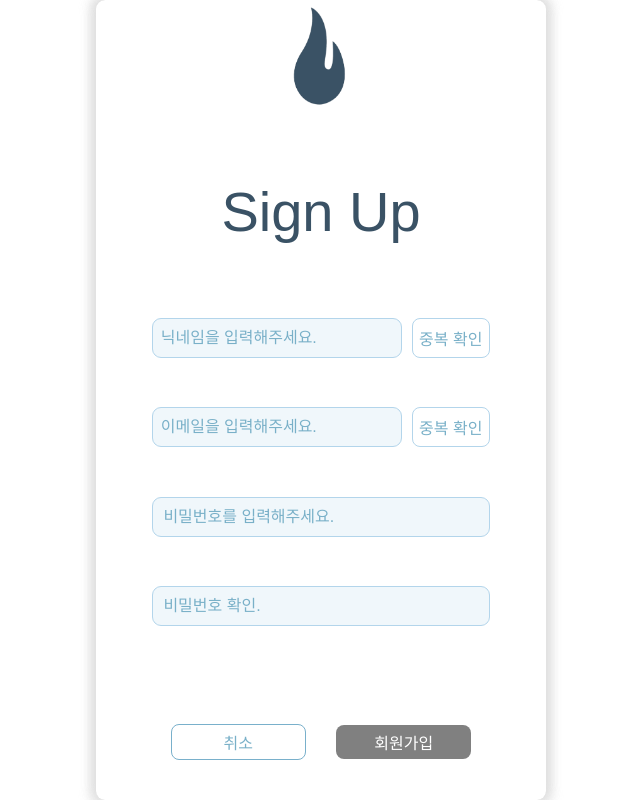
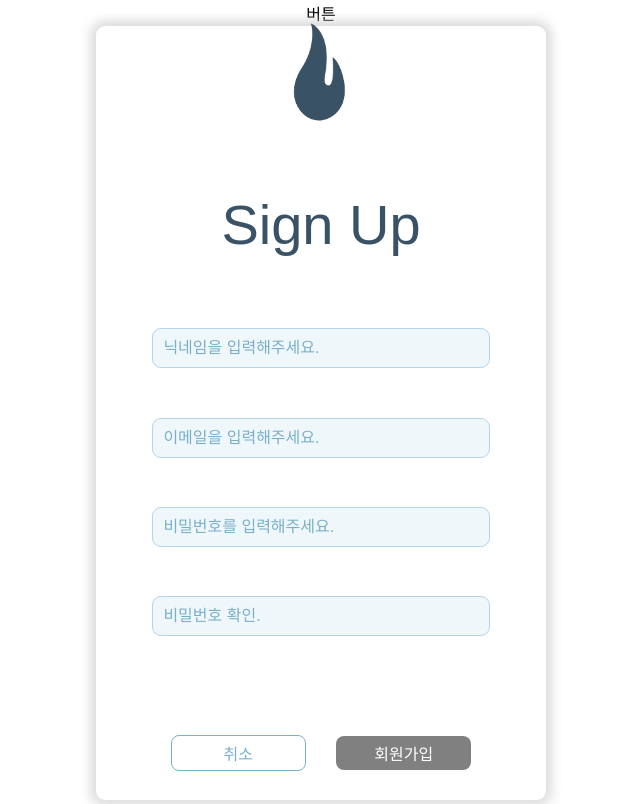
Before and after one commit to seongyu-Kim/careernote_front, a React (Create React App) app: page /register in a window 1280 px wide. Shown: the whole page, without its empty margins (319-959 px from the left). Built offline with nearby package versions, Linux system fonts and the light colour scheme; no server answers; the HTML template or start-up script is replaced by a standard one.

Commit message:
:recycle: BASE_URL 추가

```diff
--- a/src/components/InputChecker/InputChecker.tsx
+++ b/src/components/InputChecker/InputChecker.tsx
@@ -7,7 +7,7 @@ import Button from '@components/Button/Button';
 import apiUtils from '@utils/apiUtils';
 import { USER_API } from '@routes/apiRoutes';
 
-interface InputValidProps {
+interface InputCheckrProps {
   inputTagType: string;
   placeholderText: string;
   onChange: (value: string) => void;
@@ -16,6 +16,12 @@ interface InputValidProps {
   useCheckDuplication?: boolean;
   checkDuplicationType?: string;
   checkDuplicationValue?: string;
+}
+
+interface CheckDuplicationProps {
+  useCheck: boolean;
+  dataType: string;
+  value: string | undefined;
 }
 
 const InputChecker = ({
@@ -27,30 +33,10 @@ const InputChecker = ({
   useCheckDuplication = false, // 중복 검사 사용 여부
   checkDuplicationType = '', //이메일 닉네임 지정
   checkDuplicationValue, // 이거 따라서 중복 확인 요청 api 보내게
-}: InputValidProps) => {
-  const { CHECK_DUPLICATION } = USER_API;
-
+}: InputCheckrProps) => {
   const handleInputChange = (event: React.ChangeEvent<HTMLInputElement>) => {
     const value = event.target.value;
     onChange(value);
-  };
-
-  const duplicationCheck = async (type: string) => {
-    const resData = checkDuplicationValue;
-    try {
-      const res = await apiUtils({
-        url: `http://kdt-react-1-team01.elicecoding.com:3002${CHECK_DUPLICATION}`,
-        data: type === 'nickname' ? { nickname: resData } : { email: resData },
-        withAuth: false,
-      });
-      console.log(resData);
-      console.log(res);
-      if (res.message === '사용 가능한 닉네임과 이메일 입니다') {
-        console.log('사용가능!');
-      }
-    } catch (error) {
-      console.log('중복 검사 오류', error);
-    }
   };
 
   return (
@@ -71,16 +57,21 @@ const InputChecker = ({
           />
           {valid && <FaRegCheckCircle className="checkIcon" />}
         </Styled.InputLabel>
-        {useCheckDuplication && (
-          <Button
-            onClick={() => duplicationCheck(checkDuplicationType)}
-            width="30%"
-            height="40px"
-            border="1px solid #b3d5eb"
-            textColor="#79b0c8">
-            중복 확인
-          </Button>
-        )}
+        {/*{useCheckDuplication && (*/}
+        {/*  <Button*/}
+        {/*    onClick={() => duplicationCheck(checkDuplicationType)}*/}
+        {/*    width="30%"*/}
+        {/*    height="40px"*/}
+        {/*    border="1px solid #b3d5eb"*/}
+        {/*    textColor="#79b0c8">*/}
+        {/*    중복 확인*/}
+        {/*  </Button>*/}
+        {/*)}*/}
+        {/*<CheckDuplication*/}
+        {/*  useCheck={useCheckDuplication}*/}
+        {/*  dataType={checkDuplicationType}*/}
+        {/*  value={checkDuplicationValue}*/}
+        {/*/>*/}
       </Styled.InputWrapper>
       <Styled.Divider tabIndex={-1}>
         {checkMessage && (
@@ -94,4 +85,40 @@ const InputChecker = ({
   );
 };
 
+// const CheckDuplication = ({useCheck, dataType, value}: CheckDuplicationProps) => {
+//   const { CHECK_DUPLICATION } = USER_API;
+//
+//   const duplicationCheck = async (type: string) => {
+//     if (value) {
+//       return;
+//     }
+//     const resData = value;
+//     try {
+//       const res = await apiUtils({
+//         url: `http://kdt-react-1-team01.elicecoding.com:3002${CHECK_DUPLICATION}`,
+//         data: type === 'nickname' ? { nickname: resData } : { email: resData },
+//         withAuth: false,
+//       });
+//       console.log(resData);
+//       console.log(res);
+//       if (res.message === '사용 가능한 닉네임과 이메일 입니다') {
+//         console.log('사용가능!');
+//       }
+//     } catch (error) {
+//       console.log('중복 검사 오류', error);
+//     }
+//   };
+//
+//   return ({useCheck && (
+//     <Button
+//       onClick={() => duplicationCheck(dataType)}
+//       width="30%"
+//       height="40px"
+//       border="1px solid #b3d5eb"
+//       textColor="#79b0c8">
+//       중복 확인
+//     </Button>
+//   )})
+// }
+
 export default InputChecker;
--- a/src/pages/user/Register/Register.tsx
+++ b/src/pages/user/Register/Register.tsx
@@ -107,7 +107,7 @@ const Register = () => {
 
     try {
       const res = await apiUtils({
-        url: `http://kdt-react-1-team01.elicecoding.com:3002${SIGNUP}`,
+        url: SIGNUP,
         method: 'POST',
         data: resData,
         withAuth: false,
@@ -122,6 +122,12 @@ const Register = () => {
 
   return (
     <Styled.PageBackground>
+      <button
+        onClick={() => {
+          console.log(SIGNUP);
+        }}>
+        버튼
+      </button>
       <Styled.Container height="800px">
         <Styled.Field>
           <Styled.MainLogo src={logo} alt="로고 이미지" />
```
